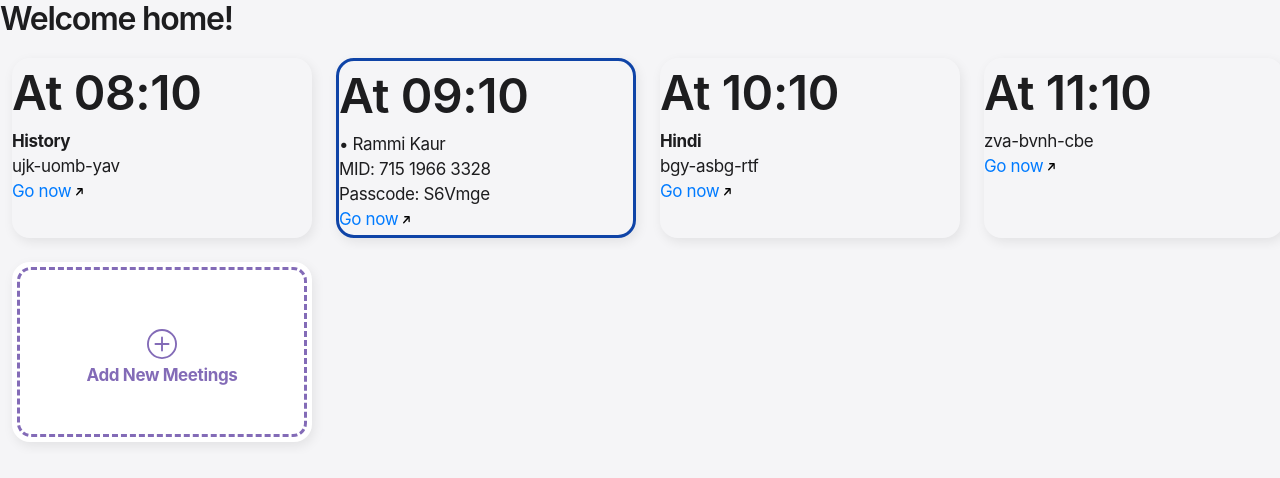
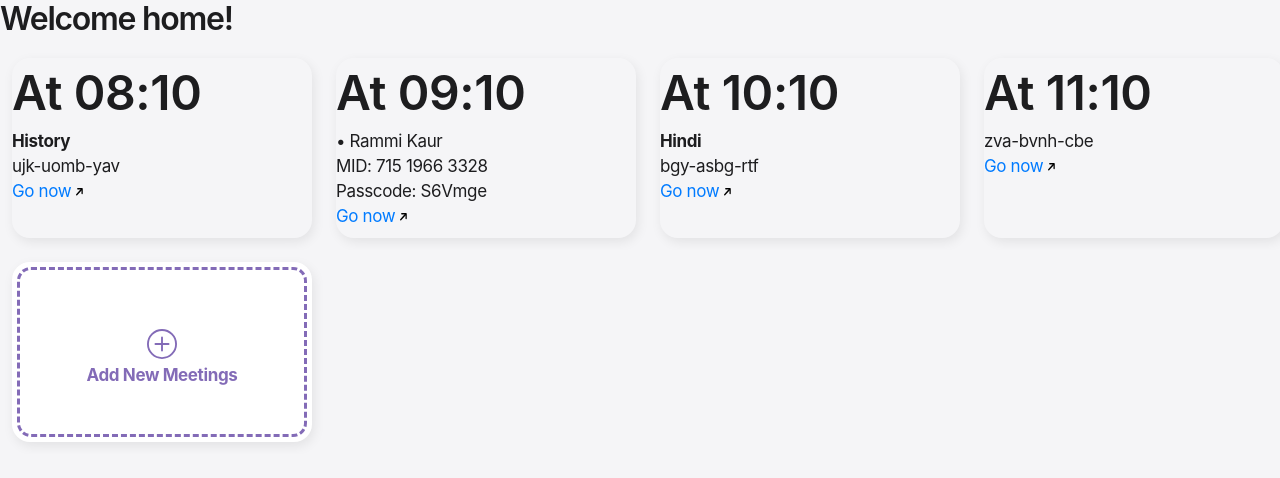
Before and after one commit to Gautam-Joshi/meeter, a Flask app: page / in a window 1280 px wide. Shown: the top 478 px of the page. Run offline with Flask 2, Linux system fonts and the light colour scheme; a user stored in the database is signed in; data comes from the database, SQL or seed files in the repository; some libraries are stand-ins or nearby versions; some web fonts are replaced.

Commit message:
Set Title highlight on hover, plain card

```diff
--- a/static/styles.css
+++ b/static/styles.css
@@ -93,15 +93,8 @@ h2 {
 	margin: 0px;
 }
 
-.zoom {
-	border-width: var(--border-width);
-	border-color: rgb(15, 68, 167);
-	border-style: solid;
-}
-
-.zoom:hover {
+.zoom:hover > .card_alt_title {
 	background-image: linear-gradient(150deg, rgb(15, 68, 167) -151.1%, rgb(101, 194, 207) -51.1%, rgb(15, 68, 167) 48.9%);
-	border-width: 0.2px;
 	-webkit-text-fill-color: transparent;
 	-webkit-background-clip: text;
 }
```
